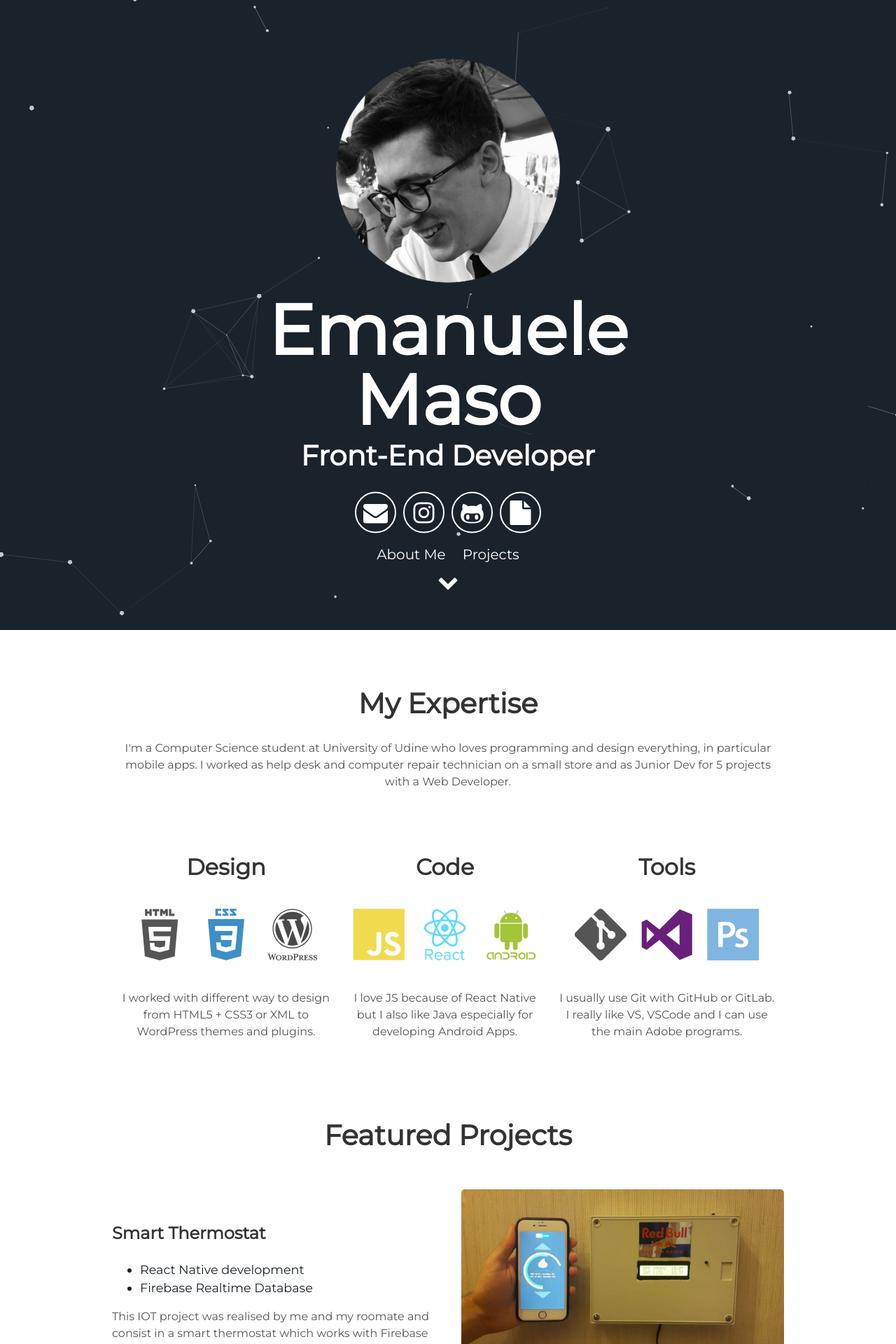
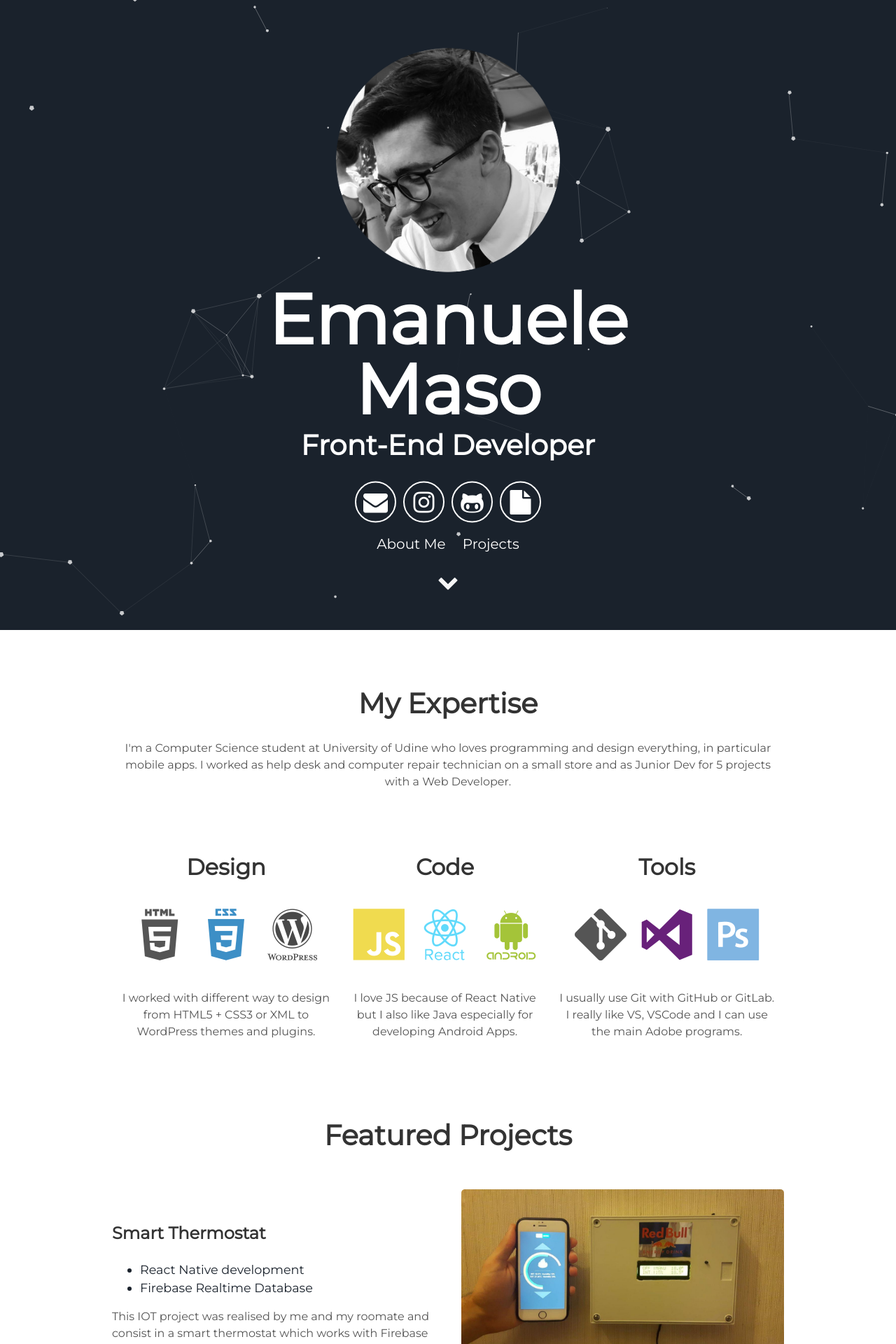
Before and after one commit to ClarkStoro/clarkstoro.github.io, a Jekyll site: the page built from index.html, in a window 1280 px wide. Shown: the top 1920 px of the page at 70% size. Built offline with Jekyll 4.4.1, drawn with Linux system fonts in a browser that asks for light colours.

Commit message:
Update header.html

```diff
--- a/_includes/header.html
+++ b/_includes/header.html
@@ -1,7 +1,7 @@
 <div id="particles-js">
   <div class="header">
 
-      <div style="width: 50%; height: 50%; margin: 0 auto; style="margin-top: -30px;"">
+      <div style="width: 50%; height: 50%; margin: 0 auto; margin-top: -30px;">
         <img alt="ema" class="photo" src="{{ "/assets/img/EmanueleMaso.png"}}"  style="width: 100%"; text-align:center; display: inline-block;margin: 0 auto;"/>
       </div>
 
```
